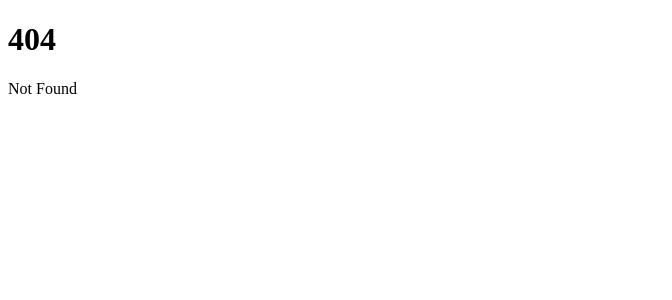
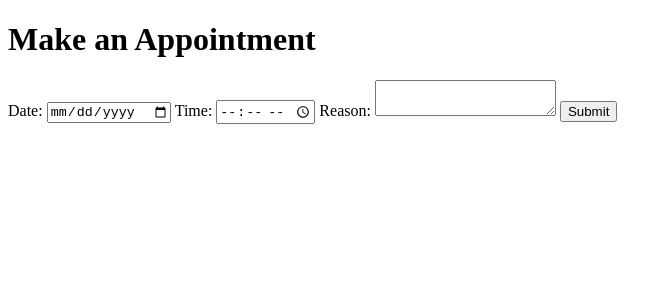
Before and after one commit to DR-Lars/alphasyte_website, a SvelteKit app: page /appointment in a window 1280 px wide. Before the commit this address had no page. Shown: the top 300 px of the page, without its empty margins (0-672 px from the left). Built offline with nearby package versions, Linux system fonts and the light colour scheme.

Commit message:
chore: Add appointment page and form for scheduling appointments

```diff
--- a/src/routes/+page.svelte
+++ b/src/routes/+page.svelte
@@ -1,2 +1,2 @@
 <h1>Welcome to SvelteKit</h1>
-<p>Visit <a href="https://kit.svelte.dev">kit.svelte.dev</a> to read the documentation</p>
+<a href="/appointment">Make an appointment</a>
--- /dev/null
+++ b/src/routes/appointment/+page.svelte
@@ -0,0 +1,35 @@
+<script>
+    let appointmentDate = '';
+    let appointmentTime = '';
+    let appointmentReason = '';
+
+    function submitAppointment() {
+        // Add your logic here to handle the appointment submission
+        // For example, you can send the appointment details to a server or store them locally
+        console.log('Appointment submitted!');
+        console.log('Date:', appointmentDate);
+        console.log('Time:', appointmentTime);
+        console.log('Reason:', appointmentReason);
+    }
+</script>
+
+<main>
+    <h1>Make an Appointment</h1>
+
+    <form on:submit|preventDefault={submitAppointment}>
+        <label for="appointmentDate">Date:</label>
+        <input type="date" id="appointmentDate" bind:value={appointmentDate} required>
+
+        <label for="appointmentTime">Time:</label>
+        <input type="time" id="appointmentTime" bind:value={appointmentTime} required>
+
+        <label for="appointmentReason">Reason:</label>
+        <textarea id="appointmentReason" bind:value={appointmentReason} required></textarea>
+
+        <button type="submit">Submit</button>
+    </form>
+</main>
+
+<style>
+    /* Add your custom styles here */
+</style>
```
